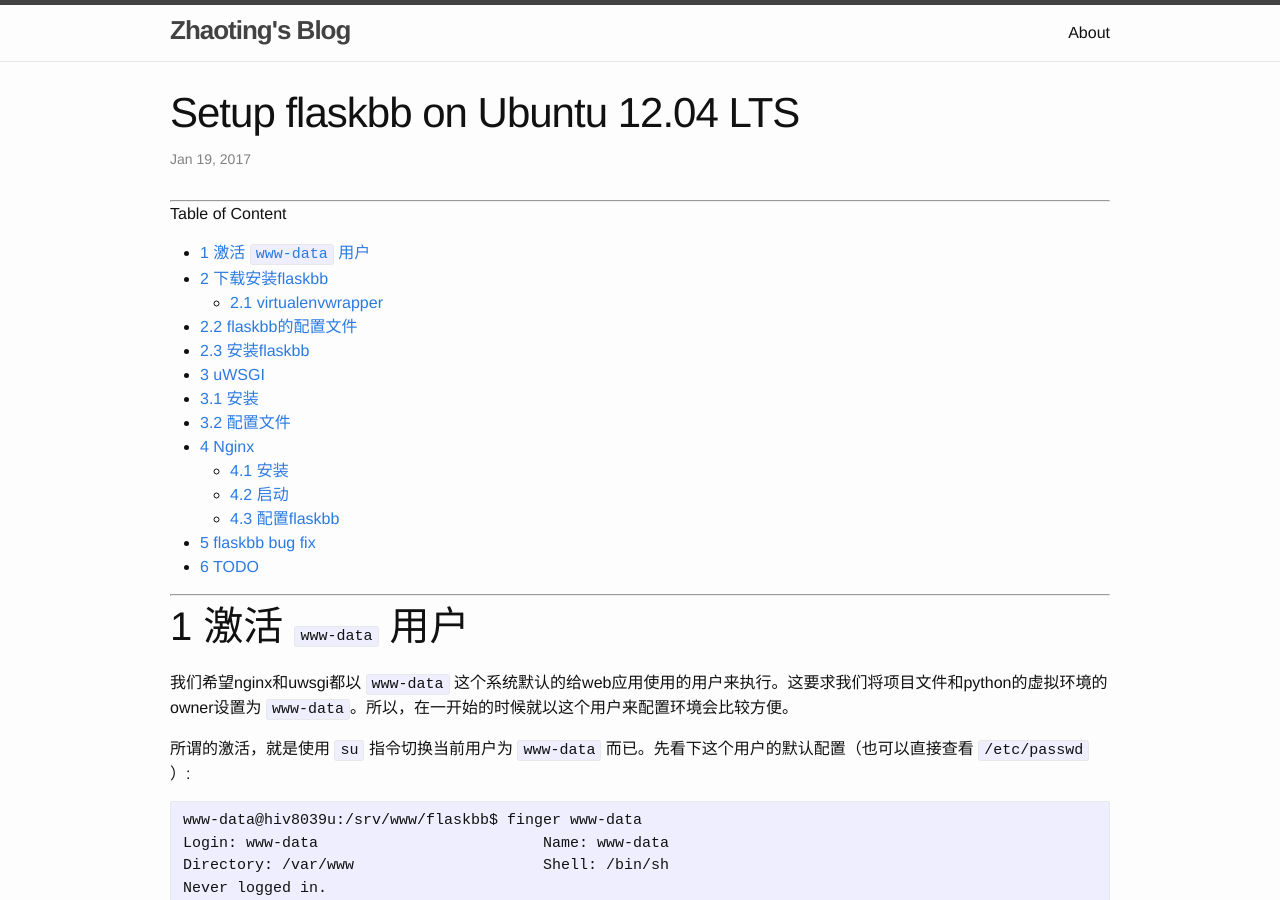
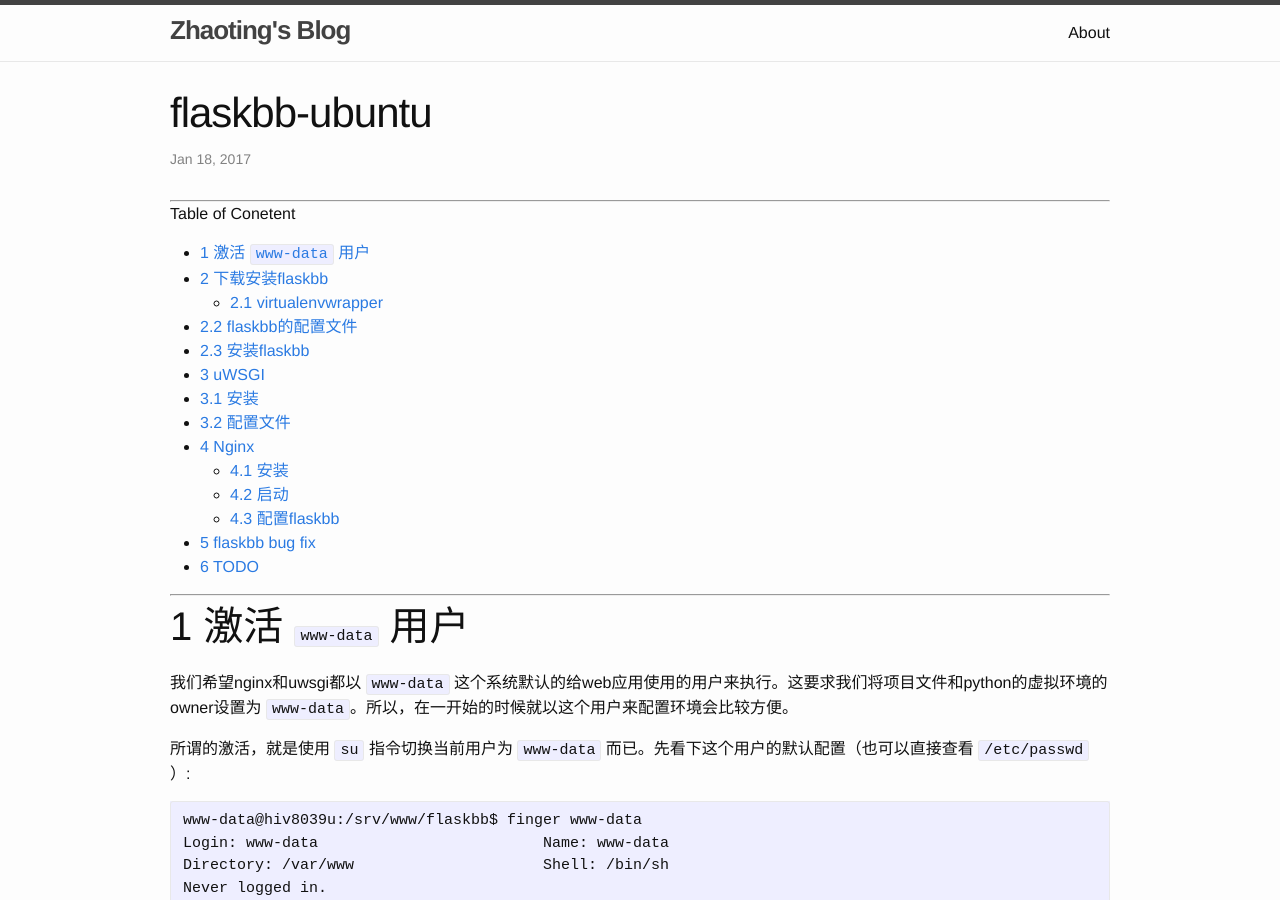
Before and after one commit to magodo/magodo.github.io-old, a Jekyll site: the page built from _posts/2017-01-18-flaskbb-ubuntu.md, in a window 1280 px wide and 900 px high. Built offline with Jekyll 4.4.1, drawn with Linux system fonts in a browser that asks for light colours.

Commit message:
flaskbb-ubuntu

```diff
--- a/_posts/2017-01-19-flaskbb-ubuntu.md
+++ b/_posts/2017-01-18-flaskbb-ubuntu.md
@@ -1,6 +1,6 @@
 ---
 layout: "post"
-title: "Setup flaskbb on Ubuntu 12.04 LTS"
+title: "flaskbb-ubuntu"
 categories:
 - "python"
 ---
@@ -8,7 +8,7 @@
 <!--more-->
 
 ***
-Table of Content
+Table of Conetent
 
 * TOC
 {:toc}
```
